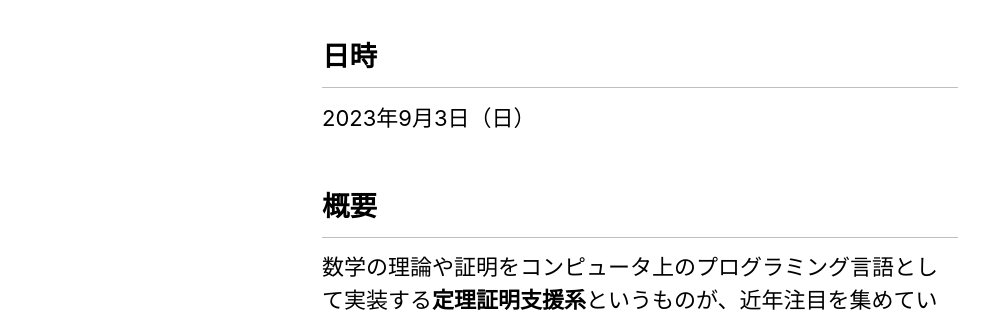
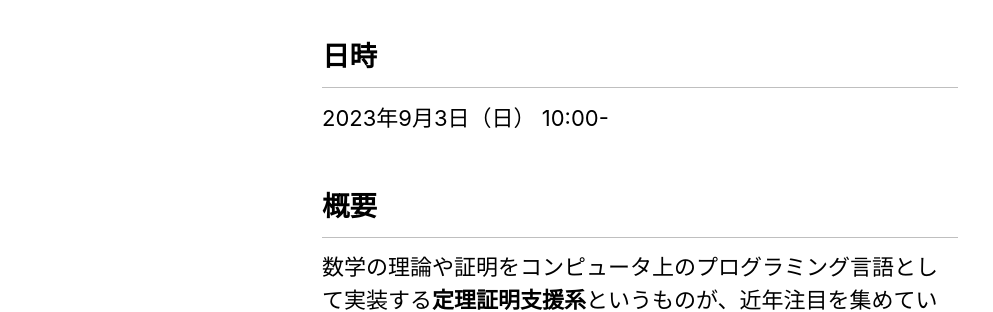
Before and after one commit to haruhisa-enomoto/lean-math-workshop, a Jekyll site: the page built from _pages/home.md, in a window 1280 px wide and 900 px high, scrolled down 386 px. Shown: the part 155-467 px from the top of the window, without its empty margins (0-993 px from the left). Built offline with Jekyll 4.4.1, drawn with Linux system fonts in a browser that asks for light colours; cached includes are drawn as plain includes.

Commit message:
Update info

```diff
--- a/_pages/home.md
+++ b/_pages/home.md
@@ -15,7 +15,7 @@ title: "数学系のためのLean勉強会"
 
 ## 日時
 
-2023年9月3日（日）
+2023年9月3日（日） 10:00-
 
 ## 概要
 
```
Also changed, not shown: other parts of _pages/home.md (+1 -1 lines).
